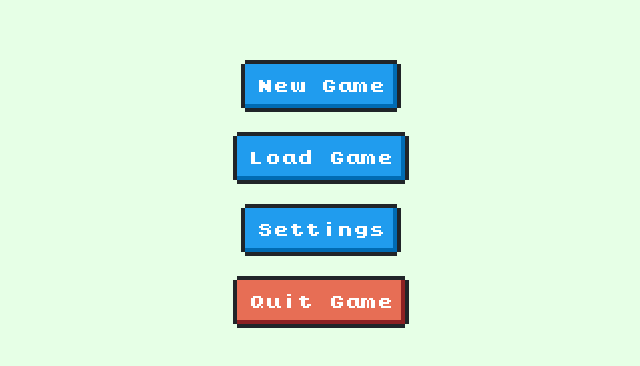
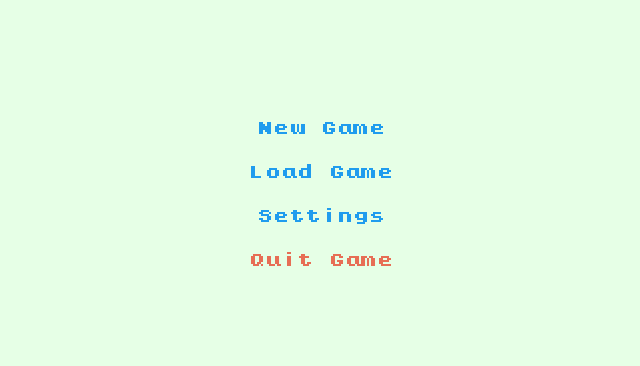
Before and after one commit to yichunsung/starland-tribe.app, an Angular app: page / in a window 1280 px wide. Shown: the part 196-562 px from the top of the page, without its empty margins (319-959 px from the left). Built offline with nearby package versions, Linux system fonts and the light colour scheme; no server answers.

Commit message:
Added a.

```diff
--- a/src/app/layouts/menu/menu.component.html
+++ b/src/app/layouts/menu/menu.component.html
@@ -1,7 +1,9 @@
 <section class="menu-section">
   <main class="menu-container">
     <div class="menu-item" *ngFor="let menuItem of menuList; index as idx">
-      <button type="button" class="nes-btn" [class]="menuItem.style">{{ menuItem.title }}</button>
+      <span class="nes-text" [class]="menuItem.style">
+        {{ menuItem.title }}
+      </span>
     </div>
   </main>
 </section>
--- a/src/app/layouts/menu/menu.component.ts
+++ b/src/app/layouts/menu/menu.component.ts
@@ -1,21 +1,10 @@
-import { Component, OnInit } from '@angular/core';
+import { Component, OnInit, Input } from '@angular/core';
 import { HttpClient, HttpHeaders } from '@angular/common/http';
 import { Observable } from 'rxjs';
+// Services
+import { MenuService } from './menu.service';
 // interfaces
-import { MenuItem } from '../interfaces/menu.interface';
-
-interface Organization {
-  id: number;
-  company_name: string;
-  building_date: string;
-  address: string;
-}
-
-interface APIReturn {
-  status: number;
-  message: string;
-  data: Organization[];
-}
+import { MenuItem, Organization } from '../interfaces/menu.interface';
 
 @Component({
   selector: 'app-menu',
@@ -24,34 +13,7 @@ interface APIReturn {
 })
 export class MenuComponent implements OnInit {
 
-  private apiUrl: string = 'https://fable-api.elk-tree.site/api/organizations';
-
-  public menuList: MenuItem[] = [
-    {
-      id: 1,
-      title: 'New Game',
-      style: 'is-primary',
-      path: '/game'
-    },
-    {
-      id: 2,
-      title: 'Load Game',
-      style: 'is-primary',
-      path: '/game'
-    },
-    {
-      id: 3,
-      title: 'Settings',
-      style: 'is-primary',
-      path: '/game'
-    },
-    {
-      id: 4,
-      title: 'Quit Game',
-      style: 'is-error',
-      path: '/game'
-    }
-  ];
+  public menuList: MenuItem[] = [];
 
   public organizationData: Organization = {
     id: 0,
@@ -60,17 +22,25 @@ export class MenuComponent implements OnInit {
     address: ''
   };
 
-  constructor(private http: HttpClient) { }
+  constructor(
+    private menuService: MenuService
+  ) {}
 
   ngOnInit(): void {
-    this.getDataFromAPI().subscribe((res) => {
-      this.organizationData = res.data[0];
-      console.log(res.data[0]);
-   });
+    this.getMenuList();
+    this.getDataFromAPI();
   }
 
-  getDataFromAPI(): Observable<APIReturn> {
-    console.log(this.apiUrl);
-    return this.http.get<APIReturn>(this.apiUrl);
+  getMenuList(): void {
+    this.menuService.displayMenuData()
+      .subscribe(item => this.menuList.push(item));
+  }
+
+  getDataFromAPI(): void {
+    this.menuService.requestTestData()
+      .subscribe((res) => {
+        this.organizationData = res.data[0];
+        console.log(res.data[0]);
+      });
   }
 }
--- a/src/app/layouts/menu/menu.service.ts
+++ b/src/app/layouts/menu/menu.service.ts
@@ -1,9 +1,51 @@
+import { HttpClient, HttpHeaders } from '@angular/common/http';
 import { Injectable } from '@angular/core';
+import { Observable, from } from 'rxjs';
+// interfaces
+import { MenuItem, Organization, ApiResponse } from '../interfaces/menu.interface';
 
 @Injectable({
   providedIn: 'root'
 })
 export class MenuService {
 
-  constructor() { }
+  private apiUrl: string = 'https://fable-api.elk-tree.site/api/organizations';
+
+  private menuList: MenuItem[] = [
+    {
+      id: 1,
+      title: 'New Game',
+      style: 'is-primary',
+      path: '/game'
+    },
+    {
+      id: 2,
+      title: 'Load Game',
+      style: 'is-primary',
+      path: '/game'
+    },
+    {
+      id: 3,
+      title: 'Settings',
+      style: 'is-primary',
+      path: '/game'
+    },
+    {
+      id: 4,
+      title: 'Quit Game',
+      style: 'is-error',
+      path: '/game'
+    }
+  ];
+
+  constructor(private http: HttpClient) {}
+
+  displayMenuData(): Observable<MenuItem> {
+    const memuData = from(this.menuList);
+    return memuData;
+  }
+
+  requestTestData(): Observable<ApiResponse> {
+    return this.http.get<ApiResponse>(this.apiUrl);
+  }
 }
```
Also changed, not shown: src/app/layouts/interfaces/menu.interface.ts (+13 -0 lines).
